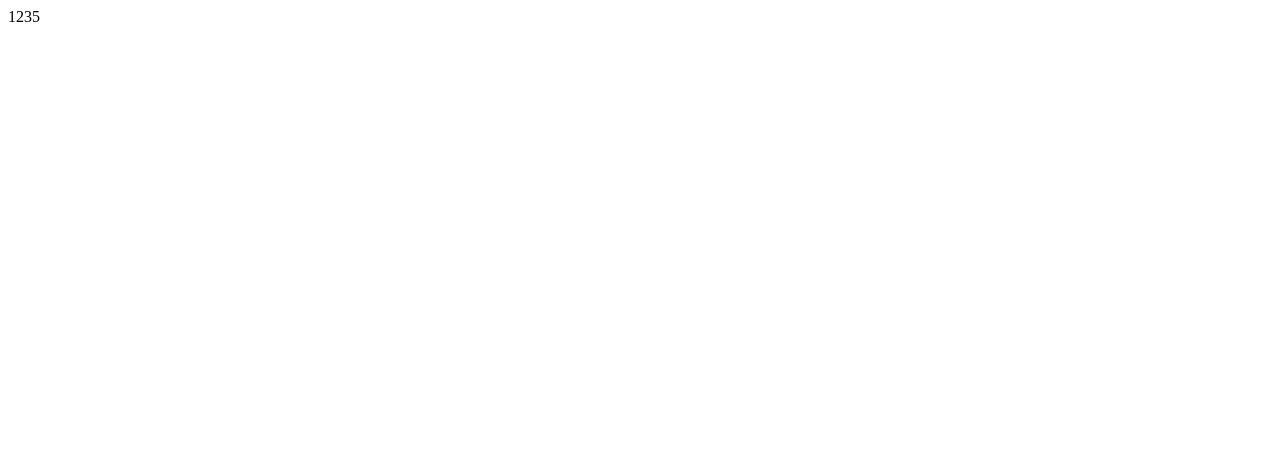
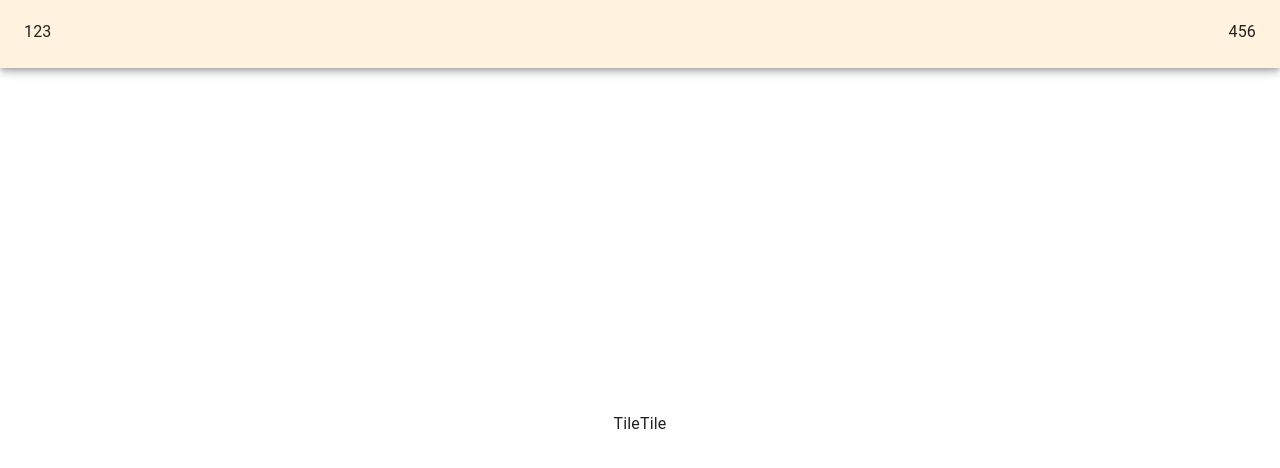
Before and after one commit to JKusiak/fifteen-puzzle, a React (Create React App) app: page / in a window 1280 px wide. Shown: the top 468 px of the page. Built offline with nearby package versions, Linux system fonts and the light colour scheme; the HTML template or start-up script is replaced by a standard one.

Commit message:
Create initial setup

```diff
--- a/public/index.html
+++ b/public/index.html
@@ -2,42 +2,10 @@
 <html lang="en">
   <head>
     <meta charset="utf-8" />
-    <link rel="icon" href="%PUBLIC_URL%/favicon.ico" />
     <meta name="viewport" content="width=device-width, initial-scale=1" />
-    <meta name="theme-color" content="#000000" />
-    <meta
-      name="description"
-      content="Web site created using create-react-app"
-    />
-    <link rel="apple-touch-icon" href="%PUBLIC_URL%/logo192.png" />
-    <!--
-      manifest.json provides metadata used when your web app is installed on a
-      user's mobile device or desktop. See https://developers.google.com/web/fundamentals/web-app-manifest/
-    -->
     <link rel="manifest" href="%PUBLIC_URL%/manifest.json" />
-    <!--
-      Notice the use of %PUBLIC_URL% in the tags above.
-      It will be replaced with the URL of the `public` folder during the build.
-      Only files inside the `public` folder can be referenced from the HTML.
-
-      Unlike "/favicon.ico" or "favicon.ico", "%PUBLIC_URL%/favicon.ico" will
-      work correctly both with client-side routing and a non-root public URL.
-      Learn how to configure a non-root public URL by running `npm run build`.
-    -->
-    <title>React App</title>
   </head>
   <body>
-    <noscript>You need to enable JavaScript to run this app.</noscript>
     <div id="root"></div>
-    <!--
-      This HTML file is a template.
-      If you open it directly in the browser, you will see an empty page.
-
-      You can add webfonts, meta tags, or analytics to this file.
-      The build step will place the bundled scripts into the <body> tag.
-
-      To begin the development, run `npm start` or `yarn start`.
-      To create a production bundle, use `npm run build` or `yarn build`.
-    -->
   </body>
 </html>
--- a/src/App.tsx
+++ b/src/App.tsx
@@ -1,9 +1,33 @@
-function App() {
-  return (
-    <div>
-      1235
-    </div>
-  );
+import { CssBaseline, styled, ThemeProvider } from "@mui/material";
+import { Helmet } from "react-helmet";
+import { theme } from "./theme";
+import Navbar from "./view/Navbar";
+import PuzzlePage from "./view/PuzzlePage";
+import { BrowserRouter as Router, Route } from 'react-router-dom';
+
+
+const App = () => {
+
+
+	return (
+		<ThemeProvider theme={theme}>
+			<CssBaseline>
+				<Helmet>
+					<title>Fifteen</title>
+					<meta name="description" content="Algorithmically solved puzzle game" />
+					<style>{`body { background-color: ${theme.palette.primary.light}; }`}</style>
+				</Helmet>
+
+				<Router>
+						<Navbar />
+						<Route path="/">
+							<PuzzlePage/>
+						</Route>
+				</Router>
+
+			</CssBaseline>
+		</ThemeProvider>
+	);
 }
 
 export default App;
--- /dev/null
+++ b/src/theme.tsx
@@ -0,0 +1,18 @@
+import { createTheme } from "@mui/material";
+
+const palette = {
+	primary: {
+		light: '#ffffff',
+		main: '#fff3e0',
+		dark: '#ccc0ae',
+	},
+	secondary: {
+		light: '#fffffb',
+		main: '#d7ccc8',
+		dark: '#a69b97',
+	}
+}
+
+export const theme = createTheme({
+	palette: palette
+});
--- /dev/null
+++ b/src/view/Board.tsx
@@ -0,0 +1,24 @@
+import { AppBar, styled } from "@mui/material";
+import Tile from "./Tile";
+
+
+// const StyledAppBar = styled(AppBar)(({ theme }) => ({
+// 	height: theme.spacing(8.5),
+// 	boxShadow: theme.shadows[5],
+// 	zIndex: 100,
+// 	backgroundColor: theme.palette.primary.main,
+// }));
+
+
+const Board = () => {
+
+
+	return(
+		<>
+			<Tile/>
+			<Tile/>
+		</>
+	)
+}
+
+export default Board;
--- /dev/null
+++ b/src/view/Navbar.tsx
@@ -0,0 +1,41 @@
+import { AppBar, styled, Toolbar } from "@mui/material";
+
+const StyledAppBar = styled(AppBar)(({ theme }) => ({
+	height: theme.spacing(8.5),
+	boxShadow: theme.shadows[5],
+	zIndex: 100,
+	backgroundColor: theme.palette.primary.main,
+}));
+
+const StyledToolbar = styled(Toolbar)(({ theme }) => ({
+	position: "sticky",
+	top: 0,
+}));
+
+const RightContainer = styled('div')(({ theme }) => ({
+	marginLeft: 'auto',
+}));
+
+const Offset = styled('div')(({ theme }) => theme.mixins.toolbar);
+
+const Navbar = () => {
+
+
+	return(
+		<>
+		<Offset/>
+		<StyledAppBar>
+			<StyledToolbar>
+				<div>
+					123
+				</div>
+				<RightContainer>
+					456
+				</RightContainer>
+			</StyledToolbar>
+		</StyledAppBar>
+		</>
+	)
+}
+
+export default Navbar;
--- /dev/null
+++ b/src/view/PuzzlePage.tsx
@@ -0,0 +1,26 @@
+import { styled,} from "@mui/material";
+import Puzzle from "./Board";
+
+const PageContainer = styled('div')(({ theme }) => ({
+	display: 'flex',
+	flexBasis: 'auto',
+	width: '100%',
+	height: '90vh',
+	justifyContent: 'center',
+	alignItems: 'center',
+}));
+
+
+const PuzzlePage = () => {
+
+
+	return(
+		<>
+			<PageContainer>
+				<Puzzle/>
+			</PageContainer>
+		</>
+	)
+}
+
+export default PuzzlePage;
--- /dev/null
+++ b/src/view/Tile.tsx
@@ -0,0 +1,19 @@
+import { AppBar, styled } from "@mui/material";
+
+// const StyledAppBar = styled(AppBar)(({ theme }) => ({
+// 	height: theme.spacing(8.5),
+// 	boxShadow: theme.shadows[5],
+// 	zIndex: 100,
+// 	backgroundColor: theme.palette.primary.main,
+// }));
+
+
+const Tile = () => {
+
+
+	return(
+		<div>Tile</div>
+	)
+}
+
+export default Tile;
```
Also changed, not shown: package.json (+9 -0 lines), 1 other file (tests, documents, lock files or other folders).
